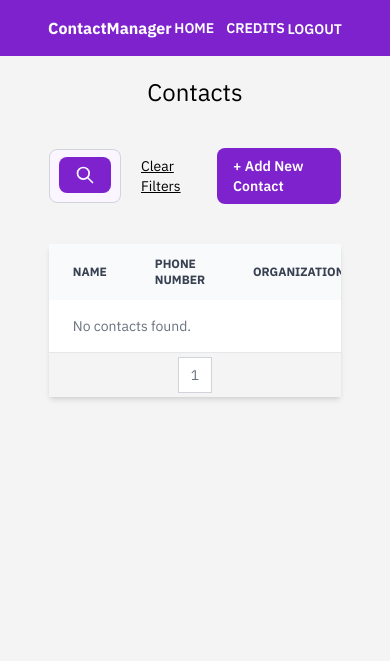
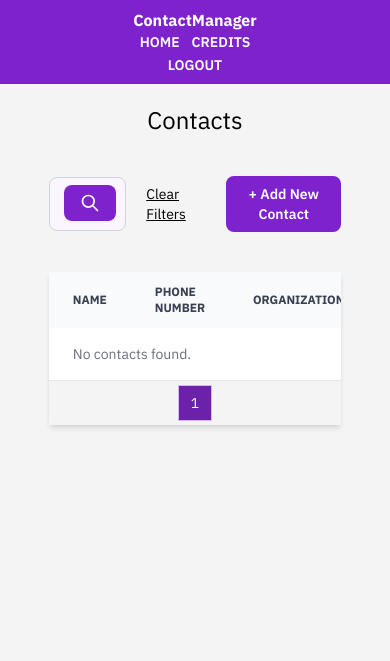
Before and after one commit to ahmadgirach/dj-contact-manager, a Django app: page / in a window 390 px wide. Shown: the top 661 px of the page. Run offline with Django 4.2, Linux system fonts and the light colour scheme; the visitor is signed in with stand-in values (Sample User, id 1); data that the repository does not hold is empty.

Commit message:
[IMP] responsiveness changes

```diff
--- a/templates/contacts/create.html
+++ b/templates/contacts/create.html
@@ -5,7 +5,7 @@
 {% block title %} Create Contact {% endblock %}
 
 {% block content %}
-<div class="bg-white p-10 rounded-lg mx-auto w-1/2">
+<div class="bg-white p-10 rounded-lg mx-auto md:w-1/2">
     <h3 class="text-2xl text-center mb-3">{% if is_editing %} Update {% else %} Create {% endif %} Contact</h3>
     <form method="post" enctype="multipart/form-data">
         {% csrf_token %}
--- a/templates/home.html
+++ b/templates/home.html
@@ -26,7 +26,7 @@
             </div>
             <a href="{% url 'home' %}" class="text-sm underline">Clear Filters</a>
             <a href="{% url 'contacts:create' %}"
-                class="text-white bg-purple-700 hover:bg-purple-800 focus:ring-4 focus:outline-none focus:ring-purple-300 font-semibold rounded-lg text-sm px-4 py-2">
+                class="text-white bg-purple-700 hover:bg-purple-800 focus:ring-4 focus:outline-none focus:ring-purple-300 font-semibold rounded-lg text-sm text-center p-2 md:px-4 md:py-2">
                 + Add New Contact
             </a>
         </div>
@@ -139,7 +139,7 @@
             {% for page in no_of_pages_range %}
             <li>
                 <a href="?page={{ page }}"
-                    class="px-3 py-2 leading-tight text-gray-500 bg-white border border-gray-300 hover:bg-gray-100 hover:text-gray-700">
+                    class="px-3 py-2 leading-tight border border-purple-300 {% if page_obj.number == page %} text-white bg-purple-800 hover:bg-purple-900 hover:text-gray-50 {% else %} text-gray-500 bg-white hover:bg-gray-100 hover:text-gray-700 {% endif %}">
                     {{ page }}
                 </a>
             </li>
--- a/templates/navbar.html
+++ b/templates/navbar.html
@@ -1,18 +1,18 @@
 <header class="bg-purple-700 text-white w-full p-2">
-    <nav class="flex justify-between items-center px-10">
+    <nav class="flex flex-col md:flex-row justify-between items-center px-10">
         <a href="{% url 'home' %}" class="font-bold">ContactManager</a>
         <ul class="flex justify-center items-center gap-3 uppercase text-sm font-semibold">
             <li><a href="{% url 'home' %}">Home</a></li>
             <li><a href="{% url 'credits' %}">Credits</a></li>
         </ul>
-        <div class="py-2 space-x-3">
+        <div class="md:py-2 space-x-3">
             {% if not user.is_authenticated %}
             <a href="{% url 'signup' %}"
-                class="pointer px-3 py-2 bg-white text-purple-800 hover:bg-purple-800 hover:text-white transition font-semibold rounded-md uppercase text-sm">
+                class="pointer px-2 py-1 md:px-3 md:py-2 bg-white text-purple-800 hover:bg-purple-800 hover:text-white transition font-semibold rounded-md uppercase text-sm">
                 Sign Up
             </a>
             <a href="{% url 'signin' %}"
-                class="pointer px-3 py-2 bg-white text-purple-800 hover:bg-purple-800 hover:text-white transition font-semibold rounded-md uppercase text-sm">
+                class="pointer px-2 py-1 md:px-3 md:py-2 bg-white text-purple-800 hover:bg-purple-800 hover:text-white transition font-semibold rounded-md uppercase text-sm">
                 Sign In
             </a>
             {% else %}
--- a/templates/registration/signin.html
+++ b/templates/registration/signin.html
@@ -5,7 +5,7 @@
 {% block title %} Sign In {% endblock %}
 
 {% block content %}
-<div class="bg-white p-10 rounded-lg">
+<div class="bg-white p-10 rounded-lg md:w-2/5 mx-auto mt-20">
 	<h2 class="font-semibold text-2xl text-center mb-5">Sign In to your account</h2>
 	<form method="post">
 		{% csrf_token %}
--- a/templates/registration/signup.html
+++ b/templates/registration/signup.html
@@ -4,7 +4,7 @@
 {% block title %} Sign Up {% endblock %}
 
 {% block content %}
-<div class="bg-white p-10 rounded-lg">
+<div class="bg-white p-10 rounded-lg max-w-xl mx-auto">
     <h2 class="font-semibold text-2xl text-center mb-5">Create your free account</h2>
     <form method="post">
         {% csrf_token %}
```
